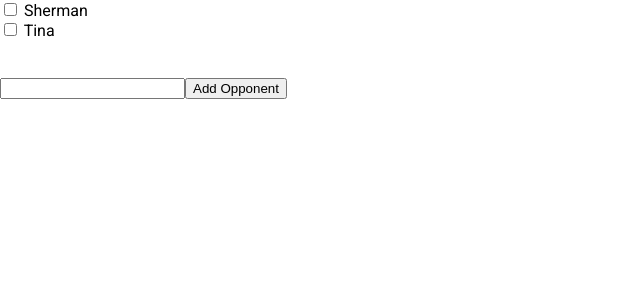
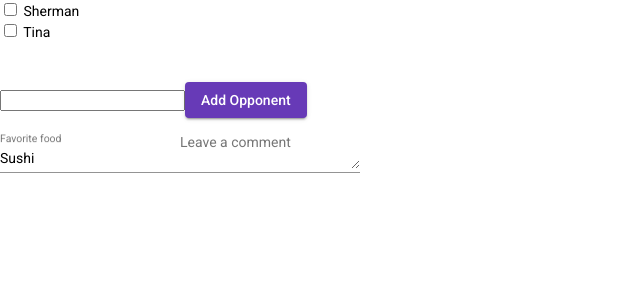
Before and after one commit to pugDad26/estimatingEstimation, an Angular app in the folder estimating/: page / in a window 1280 px wide. Shown: the top 300 px of the page, without its empty margins (0-640 px from the left). Built offline with nearby package versions, Linux system fonts and the light colour scheme.

Commit message:
Really got material working
Finally

Needed to import the components into modules.ts

```diff
--- a/estimating/src/app/app.component.html
+++ b/estimating/src/app/app.component.html
@@ -42,3 +42,15 @@
 </div>
 
 <!-- COULD USE [(NGMODEL)] TO GET VALUE OF VARIABLE SET -->
+
+<form class="example-form">
+  <mat-form-field class="example-full-width">
+    <mat-label>Favorite food</mat-label>
+    <input matInput placeholder="Ex. Pizza" value="Sushi">
+  </mat-form-field>
+
+  <mat-form-field class="example-full-width">
+    <mat-label>Leave a comment</mat-label>
+    <textarea matInput placeholder="Ex. It makes me feel..."></textarea>
+  </mat-form-field>
+</form>
--- a/estimating/src/app/app.module.ts
+++ b/estimating/src/app/app.module.ts
@@ -7,6 +7,8 @@
 import { BarComponent } from './bar/bar.component';
 import { FormsModule } from '@angular/forms';
 import { BrowserAnimationsModule } from '@angular/platform-browser/animations';
+import {MatButtonModule} from '@angular/material/button';
+import {MatInputModule} from '@angular/material/input';
 
 @NgModule({
   declarations: [
@@ -18,7 +20,9 @@
     BrowserModule,
     AppRoutingModule,
     FormsModule,
-    BrowserAnimationsModule
+    BrowserAnimationsModule,
+    MatButtonModule,
+    MatInputModule
   ],
   providers: [],
   bootstrap: [AppComponent]
--- a/estimating/src/index.html
+++ b/estimating/src/index.html
@@ -10,7 +10,7 @@
   <link href="https://fonts.googleapis.com/css2?family=Roboto:wght@300;400;500&display=swap" rel="stylesheet">
   <link href="https://fonts.googleapis.com/icon?family=Material+Icons" rel="stylesheet">
 </head>
-<body>
+<body class="mat-typography">
   <app-root></app-root>
 </body>
 </html>
```
